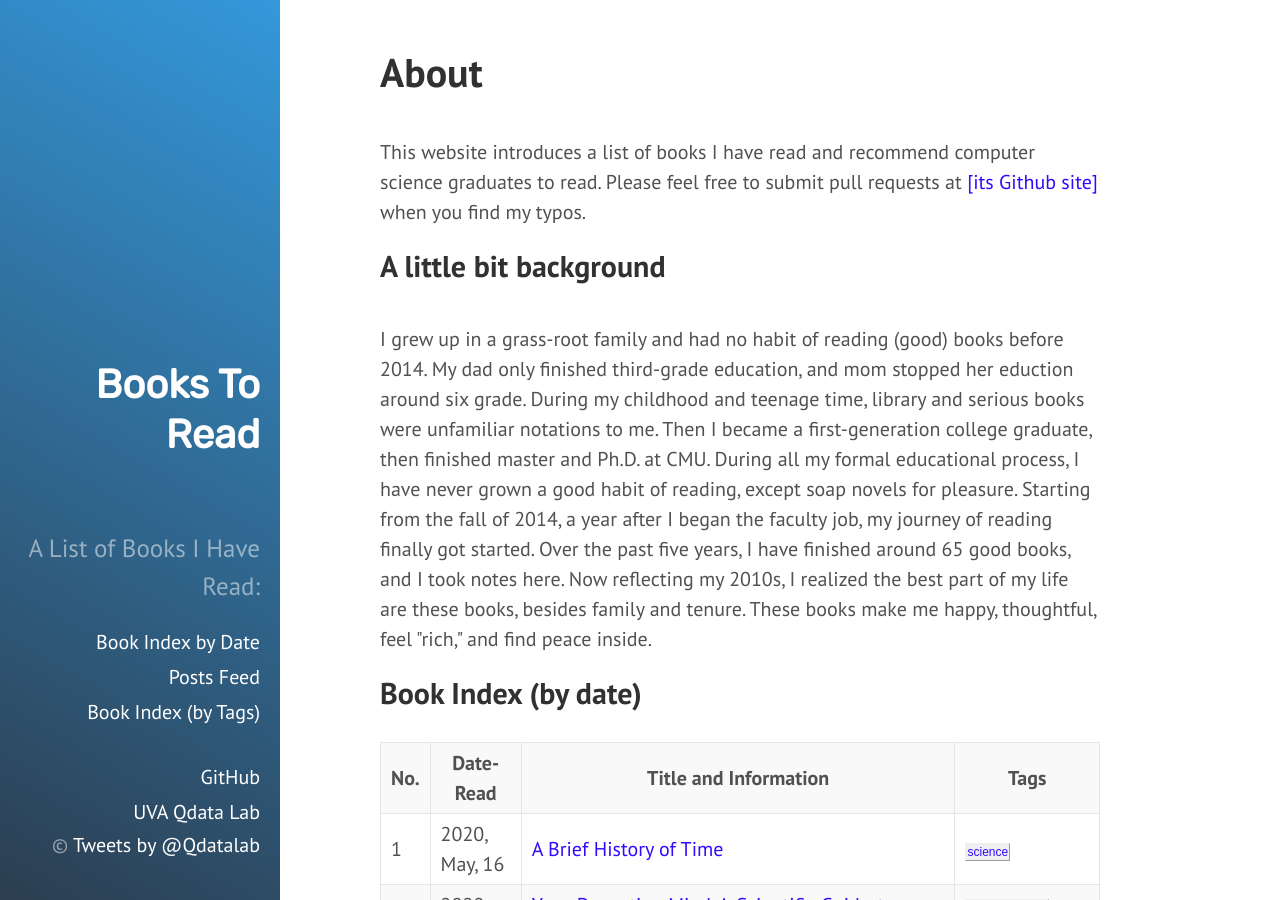
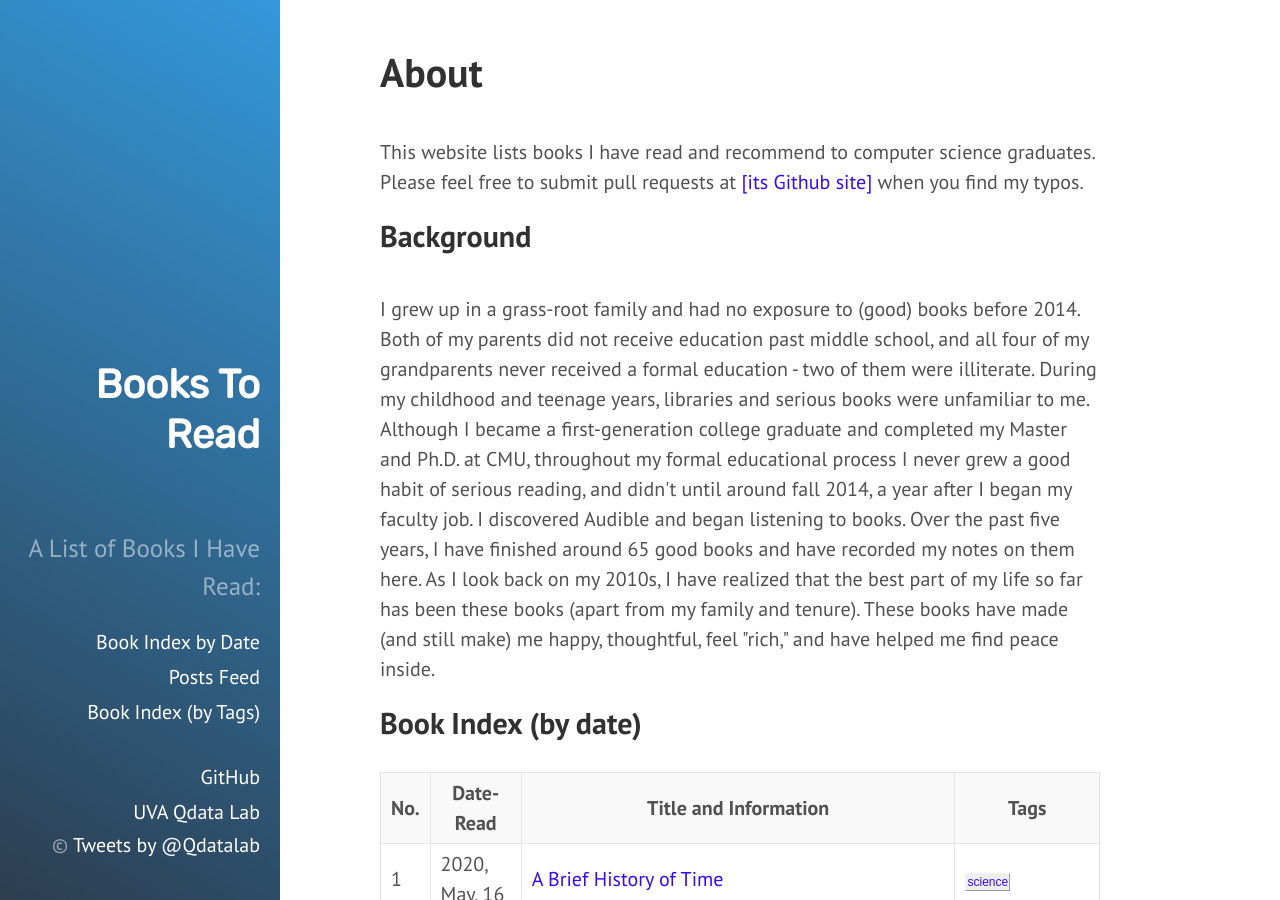
Before and after one commit to qiyanjun/books2read, a Jekyll site: the page built from index.html, in a window 1280 px wide and 900 px high. Built offline with Jekyll 4.4.1, drawn with Linux system fonts in a browser that asks for light colours.

Commit message:
Update index.html

```diff
--- a/index.html
+++ b/index.html
@@ -1,23 +1,23 @@
 ---
 layout: default
 title: Home
-desc: 'A blog website introduces those books I have read and recommend to computer science graduates. '
+desc: 'A blog that lists books I have read and recommend to computer science graduates. '
 ---
 
 <h1> About </h1>
 <br>
 <div>
-This website introduces a list of books I have read and recommend computer science graduates to read. Please feel free to submit pull requests at <a href="https://github.com/qiyanjun/books2read"> [its Github site]</a> when you find my typos.
+This website lists books I have read and recommend to computer science graduates. Please feel free to submit pull requests at <a href="https://github.com/qiyanjun/books2read"> [its Github site]</a> when you find my typos.
 </div>
 
-<h2> A little bit background </h2>
+<h2> Background </h2>
 <br>
 <div>
-I grew up in a grass-root family and had no habit of reading (good) books before 2014. My dad only finished third-grade education, and mom stopped her eduction around six grade. During my childhood and teenage time, library and serious books were unfamiliar notations to me.
+I grew up in a grass-root family and had no exposure to (good) books before 2014. Both of my parents did not receive education past middle school, and all four of my grandparents never received a formal education - two of them were illiterate. During my childhood and teenage years, libraries and serious books were unfamiliar to me.
 
-Then I became a first-generation college graduate, then finished master and Ph.D. at CMU. During all my formal educational process, I have never grown a good habit of reading, except soap novels for pleasure. Starting from the fall of 2014, a year after I began the faculty job, my journey of reading finally got started. Over the past five years, I have finished around 65 good books, and I took notes here.
+Although I became a first-generation college graduate and completed my Master and Ph.D. at CMU, throughout my formal educational process I never grew a good habit of serious reading, and didn't until around fall 2014, a year after I began my faculty job. I discovered Audible and began listening to books. Over the past five years, I have finished around 65 good books and have recorded my notes on them here.
 
-Now reflecting my 2010s,  I realized the best part of my life are these books, besides family and tenure. These books make me happy, thoughtful, feel "rich," and find peace inside.
+As I look back on my 2010s, I have realized that the best part of my life so far has been these books (apart from my family and tenure). These books have made (and still make) me happy, thoughtful, feel "rich," and have helped me find peace inside.
 </div>
 
 <h2> Book Index (by date) </h2>
```
